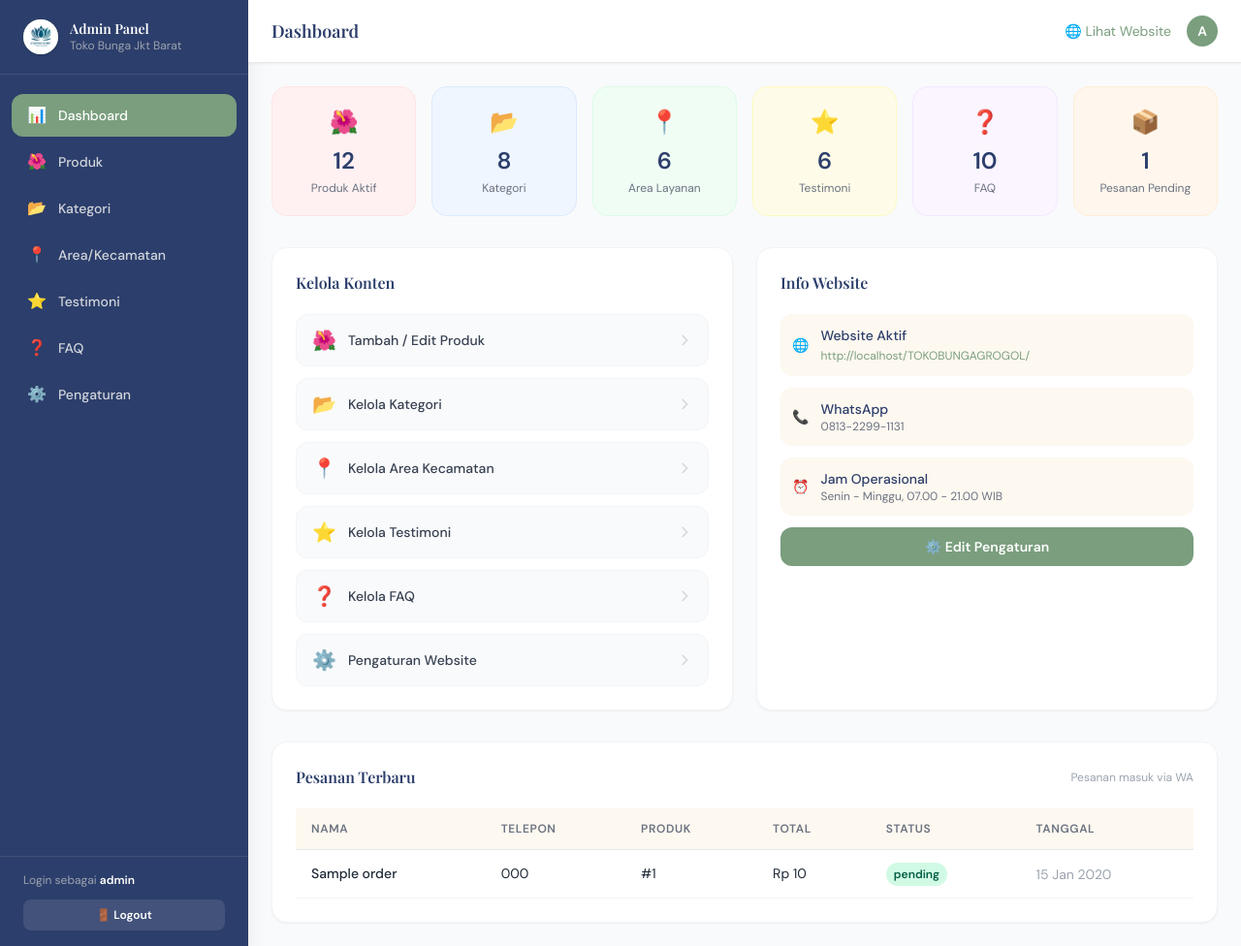
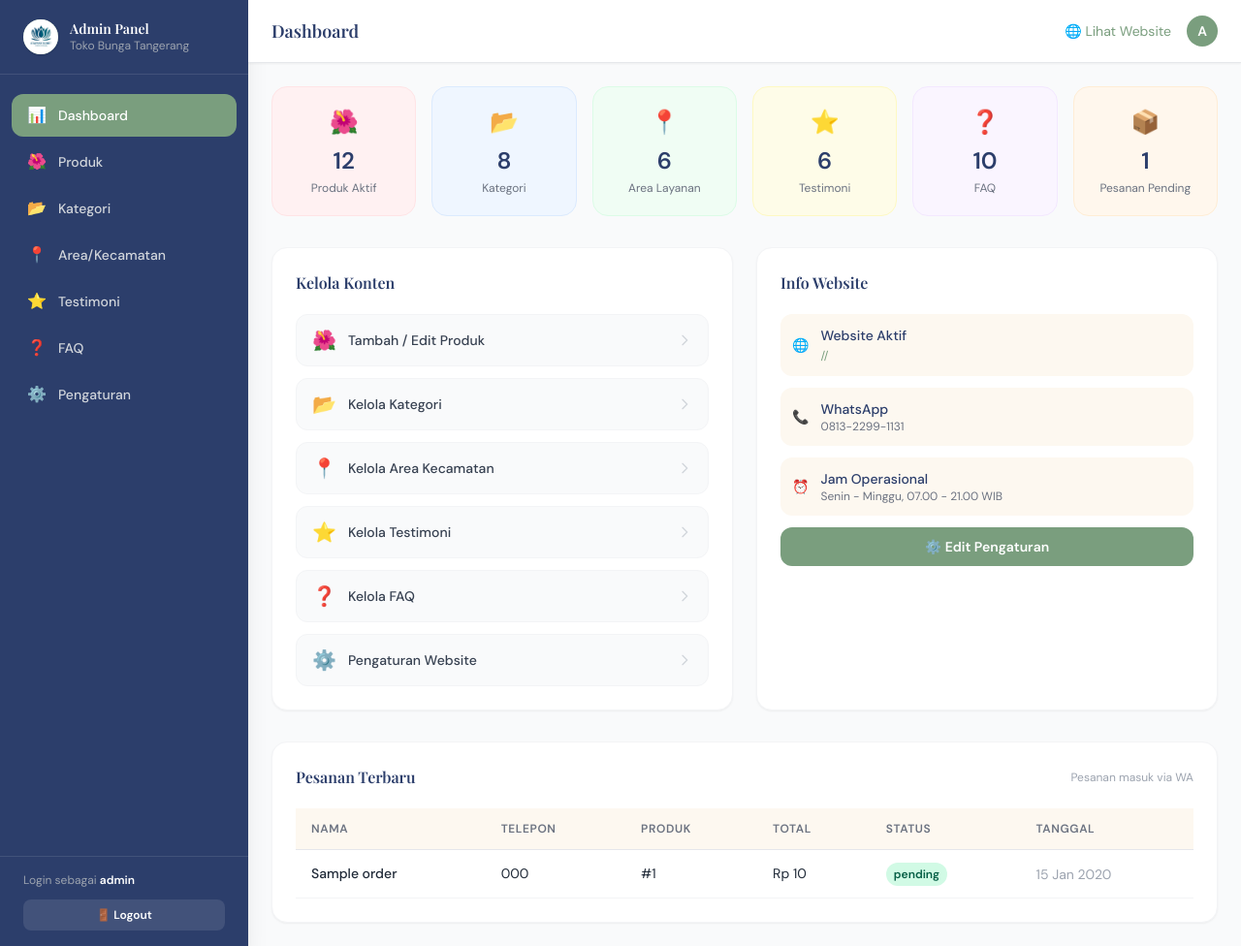
Before and after one commit to ahmad-imtiyaz/toko-bunga-tangerang, a PHP site: page /TOKOBUNGATangerang/admin/ in a window 1280 px wide. Shown: the whole page at 97% size. Run offline with PHP 8.4, Linux system fonts and the light colour scheme; a user stored in the database is signed in; data comes from the database, SQL or seed files in the repository; tables that the repository leaves empty hold one stand-in row (values such as "Sample post"); some libraries are stand-ins or nearby versions.

Commit message:
change jakarta/grogol to tangerang

```diff
--- a/admin/includes/header.php
+++ b/admin/includes/header.php
@@ -8,7 +8,7 @@ $admin_user = adminUser();
 <meta charset="UTF-8">
 <meta name="viewport" content="width=device-width, initial-scale=1.0">
 <link rel="icon" href="<?= BASE_URL ?>/assets/images/icon.png">
-<title><?= e($page_title) ?> — Admin Toko Bunga Grogol</title>
+<title><?= e($page_title) ?> — Admin Toko Bunga Tangerang</title>
 <meta name="robots" content="noindex, nofollow">
 <link href="https://fonts.googleapis.com/css2?family=DM+Sans:wght@300;400;500;600&family=Playfair+Display:wght@600&display=swap" rel="stylesheet">
 <script src="https://cdn.tailwindcss.com"></script>
@@ -46,7 +46,7 @@ tailwind.config = {
     </div>
     <div class="transition duration-300 group-hover:translate-x-0.5">
       <div class="font-serif font-semibold text-sm leading-tight">Admin Panel</div>
-      <div class="text-xs text-gray-400">Toko Bunga Jkt Barat</div>
+      <div class="text-xs text-gray-400">Toko Bunga Tangerang</div>
     </div>
   </div>
 </div>
--- a/admin/index.php
+++ b/admin/index.php
@@ -27,7 +27,7 @@ if (!isLoggedIn()) {
     <meta charset="UTF-8">
     <meta name="viewport" content="width=device-width, initial-scale=1.0">
     <link rel="icon" href="<?= BASE_URL ?>/assets/images/icon.png">
-    <title>Login — Admin Toko Bunga Grogol</title>
+    <title>Login — Admin Toko Bunga Tangerang</title>
     <meta name="robots" content="noindex, nofollow">
     <link href="https://fonts.googleapis.com/css2?family=DM+Sans:wght@400;500;600&family=Playfair+Display:wght@600;700&display=swap" rel="stylesheet">
     <script src="https://cdn.tailwindcss.com"></script>
@@ -61,7 +61,7 @@ if (!isLoggedIn()) {
          class="w-full h-full object-cover">
   </div>
   <h1 class="font-serif text-2xl font-bold text-navy">Admin Panel</h1>
-  <p class="text-gray-500 text-sm mt-1">Toko Bunga Grogol</p>
+  <p class="text-gray-500 text-sm mt-1">Toko Bunga Tangerang</p>
 </div>
 
         <!-- Login card -->
--- a/admin/pages/products.php
+++ b/admin/pages/products.php
@@ -111,7 +111,7 @@ require __DIR__ . '/../includes/header.php';
           </div>
           <?php endif; ?>
           <input type="file" name="image" accept="image/*" class="form-input text-sm">
-          <p class="text-xs text-gray-400 mt-1">Format: JPG, PNG, WebP. Max 2MB. Rename: nama-produk-jakarta-utara.jpg</p>
+          <p class="text-xs text-gray-400 mt-1">Format: JPG, PNG, WebP. Max 2MB. Rename: nama-produk-tangerang.jpg</p>
         </div>
         <div>
           <label class="form-label">Status</label>
--- a/admin/pages/settings.php
+++ b/admin/pages/settings.php
@@ -72,7 +72,7 @@ require __DIR__ . '/../includes/header.php';
       <div>
         <label class="form-label">Meta Title (maks 60 karakter)</label>
         <input type="text" name="meta_title_home" maxlength="60" class="form-input" value="<?= e($s['meta_title_home'] ?? '') ?>">
-        <p class="text-xs text-gray-400 mt-1">Contoh: Toko Bunga Grogol Terpercaya | Kirim Cepat 24 Jam</p>
+        <p class="text-xs text-gray-400 mt-1">Contoh: Toko Bunga Tangerang Terpercaya | Kirim Cepat 24 Jam</p>
       </div>
       <div>
         <label class="form-label">Meta Description (140-155 karakter)</label>
--- a/admin/pages/testimonials.php
+++ b/admin/pages/testimonials.php
@@ -45,7 +45,7 @@ require __DIR__ . '/../includes/header.php';
             <?php endfor; ?>
           </select>
         </div>
-        <div><label class="form-label">Lokasi</label><input type="text" name="location" class="form-input" value="<?= e($edit['location'] ?? '') ?>" placeholder="Kelapa Gading, Grogol"></div>
+        <div><label class="form-label">Lokasi</label><input type="text" name="location" class="form-input" value="<?= e($edit['location'] ?? '') ?>" placeholder="Tangerang"></div>
         <div><label class="form-label">Urutan Tampil</label><input type="number" name="urutan" class="form-input" value="<?= (int)($edit['urutan'] ?? 0) ?>"></div>
         <div>
           <label class="form-label">Status</label>
--- a/includes/config.php
+++ b/includes/config.php
@@ -5,11 +5,11 @@
 define('DB_HOST',   'localhost');
 define('DB_USER',   'root');
 define('DB_PASS',   '');
-define('DB_NAME',   'tokobungagrogol');
+define('DB_NAME',   'tokobungatangerang');
 define('DB_CHARSET','utf8mb4');
 
-define('BASE_URL',  'http://localhost/TOKOBUNGAGROGOL');
-define('SITE_NAME', 'Toko Bunga Grogol');
+define('BASE_URL',  'http://localhost/TOKOBUNGATangerang');
+define('SITE_NAME', 'Toko Bunga Tangerang');
 
 // Upload path
 define('UPLOAD_DIR', __DIR__ . '/../uploads/');
@@ -85,7 +85,7 @@ function e(string $str): string {
 // ============================================================
 function waLink(string $message = ''): string {
     $wa = setting('whatsapp_number', '6281322991131');
-    $msg = urlencode($message ?: 'Halo, saya ingin memesan bunga dari Toko Bunga Grogol.');
+    $msg = urlencode($message ?: 'Halo, saya ingin memesan bunga dari Toko Bunga Tangerang.');
     return "https://wa.me/{$wa}?text={$msg}";
 }
 
--- a/includes/footer.php
+++ b/includes/footer.php
@@ -1,6 +1,6 @@
 <?php
 $wa_url  = setting('whatsapp_url');
-$wa_msg  = urlencode('Halo, saya ingin memesan bunga dari Toko Bunga Grogol. Mohon info lebih lanjut.');
+$wa_msg  = urlencode('Halo, saya ingin memesan bunga dari Toko Bunga Tangerang. Mohon info lebih lanjut.');
 $wa_full = $wa_url . '?text=' . $wa_msg;
 $cats    = db()->query("SELECT name, slug FROM categories WHERE status='active' ORDER BY id LIMIT 10")->fetchAll();
 $locs    = db()->query("SELECT name, slug FROM locations WHERE status='active' ORDER BY id")->fetchAll();
@@ -104,7 +104,7 @@ $locs    = db()->query("SELECT name, slug FROM locations WHERE status='active' O
     <!-- Bottom bar -->
     <div class="border-t border-white/10 pt-6 flex flex-col md:flex-row justify-between items-center gap-3 text-xs text-gray-400">
       <p>© <?= date('Y') ?> <?= e(setting('site_name')) ?>. Hak cipta dilindungi.</p>
-      <p>Website Florist Grogol Terpercaya | Pengiriman 24 Jam</p>
+      <p>Website Florist Tangerang Terpercaya | Pengiriman 24 Jam</p>
     </div>
   </div>
 </footer>
--- a/index.php
+++ b/index.php
@@ -22,7 +22,7 @@ if ($uri === '' || $uri === 'home') {
     exit;
 }
 
-// Kategori produk — /karangan-bunga-papan-jakarta-utara/ etc
+// Kategori produk — /karangan-bunga-papan-tangerang/ etc
 $stmt = db()->prepare("SELECT * FROM categories WHERE slug = ? AND status = 'active' LIMIT 1");
 $stmt->execute([$uri]);
 $category = $stmt->fetch();
--- a/pages/404.php
+++ b/pages/404.php
@@ -1,6 +1,6 @@
 <?php
 require_once __DIR__ . '/../includes/config.php';
-$meta_title = 'Halaman Tidak Ditemukan — Toko Bunga Grogol';
+$meta_title = 'Halaman Tidak Ditemukan — Toko Bunga Tangerang';
 $meta_desc  = 'Halaman yang Anda cari tidak ditemukan.';
 require __DIR__ . '/../includes/header.php';
 ?>
```
Also changed, not shown: includes/header.php (+11 -11 lines), pages/category.php (+11 -11 lines).
